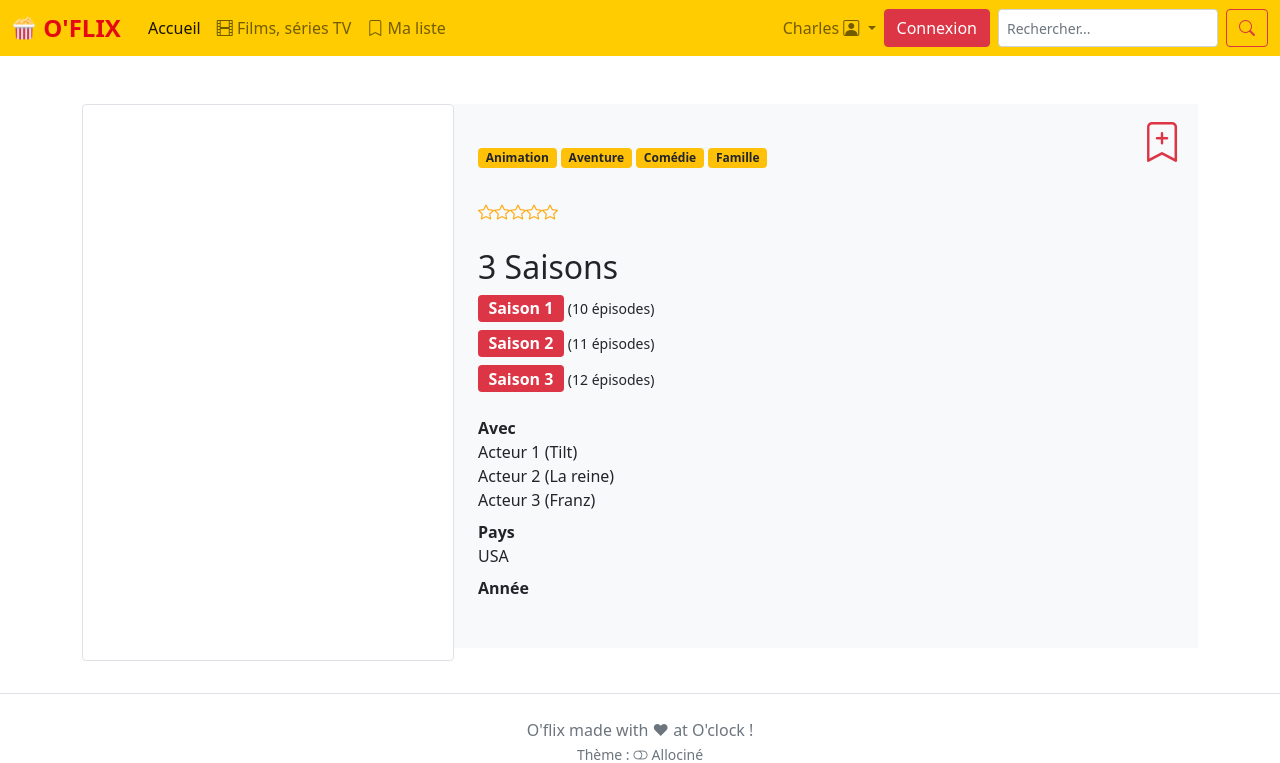
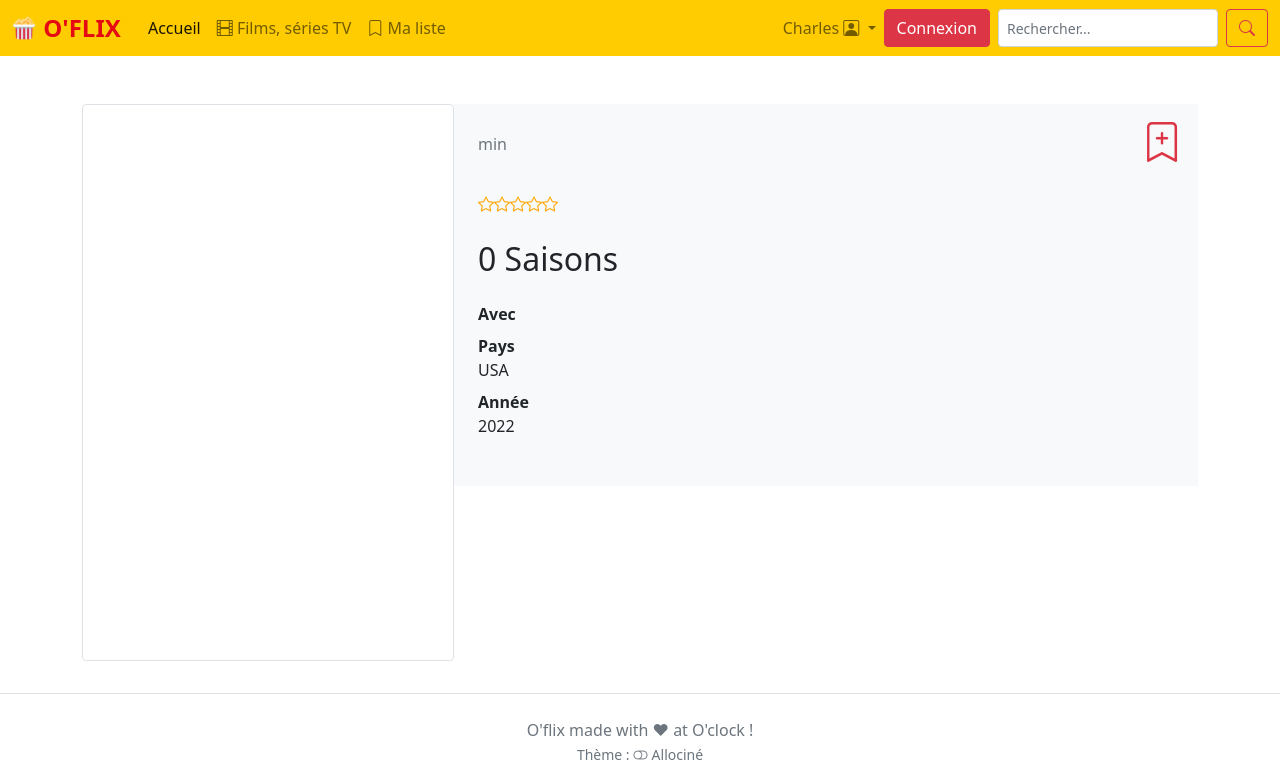
Before and after one commit to Thibault-Guignard/cineflix, a Symfony app: template templates/movie/show.html.twig in a window 1280 px wide. Shown: the top 763 px of the page. Run offline with Twig, Linux system fonts and the light colour scheme; the template is opened without the code that fills it, so the values that code supplies are empty; some libraries are stand-ins or nearby versions.

Commit message:
dynamisation des vues home, movie/list et movie/id

```diff
--- a/src/Controller/MainController.php
+++ b/src/Controller/MainController.php
@@ -22,7 +22,11 @@
     {
 
         // on récupère les données depuis le modèle
-        $moviesList = $movieRepository->findAll();
+        $moviesList = $movieRepository->findBy(
+            [],
+            [],
+            5
+        );
 
         return $this->render('main/home.html.twig', [
             'moviesList' => $moviesList,
--- a/src/Entity/Movie.php
+++ b/src/Entity/Movie.php
@@ -41,6 +41,7 @@
 
     /**
      * @ORM\OneToMany(targetEntity=Casting::class, mappedBy="movie")
+     * @ORM\OrderBy({"creditOrder"="ASC"})
      */
     private $castings;
 
--- a/templates/movie/show.html.twig
+++ b/templates/movie/show.html.twig
@@ -22,14 +22,15 @@
 
                 <div class="col-8 p-4 d-flex flex-column position-static bg-light">
                     <a href="" class="movie__favorite fs-1 my-2 mx-3 link-danger"><i class="bi bi-bookmark-plus"></i></a>
-                    <strong class="d-inline-block mb-2 {% if movie.type == 'Film' %} text-primary {% else %} text-success {% endif %}">{{movie.type}}</strong>
+{#                     <strong class="d-inline-block mb-2 {% if movie.type == 'Film' %} text-primary {% else %} text-success {% endif %}">{{movie.type}}</strong> #}
                     <h3 class="mb-1">{{movie.title}}</h3>
-                    <div class="mb-1 text-muted">{{movie.duration}}</div>
+                    <div class="mb-1 text-muted">{{movie.duration}} min</div>
                     <p>
-                        <span class="badge bg-warning text-dark">Animation</span>
-                        <span class="badge bg-warning text-dark">Aventure</span>
-                        <span class="badge bg-warning text-dark">Comédie</span>
-                        <span class="badge bg-warning text-dark">Famille</span>
+                        {% for genre in movie.genres %}
+                            <span class="badge bg-warning text-dark">{{genre.name}}</span>
+                        {% endfor %}
+
+
                     </p>
                     <p>{{movie.synopsis}}</p>
 
@@ -43,24 +44,24 @@
                         <span class="ps-1">{{movie.rating}}</span>
                     </div>
 
-                    <h2>3 Saisons</h2>
+                    <h2>{{movie.seasons|length}} Saisons</h2>
                     <ul class="list-unstyled">
-                        <li><span class="badge bg-danger fs-6 mb-2">Saison 1</span><small class="ms-1">(10 épisodes)</small></li>
-                        <li><span class="badge bg-danger fs-6 mb-2">Saison 2</span><small class="ms-1">(11 épisodes)</small></li>
-                        <li><span class="badge bg-danger fs-6 mb-2">Saison 3</span><small class="ms-1">(12 épisodes)</small></li>
+                        {% for season in movie.seasons %}
+                            <li><span class="badge bg-danger fs-6 mb-2">Saison {{season.number}}</span><small class="ms-1">({{season.episodesNumber}} épisodes)</small></li>
+                        {% endfor %}
                     </ul>
 
                     <dl class="row">
                         <dt class="col-sm-12">Avec</dt>
                         <dd class="col-sm-12">
-                            Acteur 1 (Tilt)<br>
-                            Acteur 2 (La reine)<br>
-                            Acteur 3 (Franz)<br>
+                            {% for casting in movie.castings %}
+                                {{casting.person.firstname}} {{casting.person.lastname}} ({{casting.role}}) ({{casting.creditOrder}})<br>
+                            {% endfor %}
                         </dd>
                         <dt class="col-sm-12">Pays</dt>
                         <dd class="col-sm-12">USA</dd>
                         <dt class="col-sm-12">Année</dt>
-                        <dd class="col-sm-12">{{movie.release_date}}</dd>
+                        <dd class="col-sm-12">{{movie.releaseDate|date('Y')}}</dd>
                     </dl>
 
                 </div>
```
Also changed, not shown: src/Controller/MovieController.php (+8 -9 lines).
